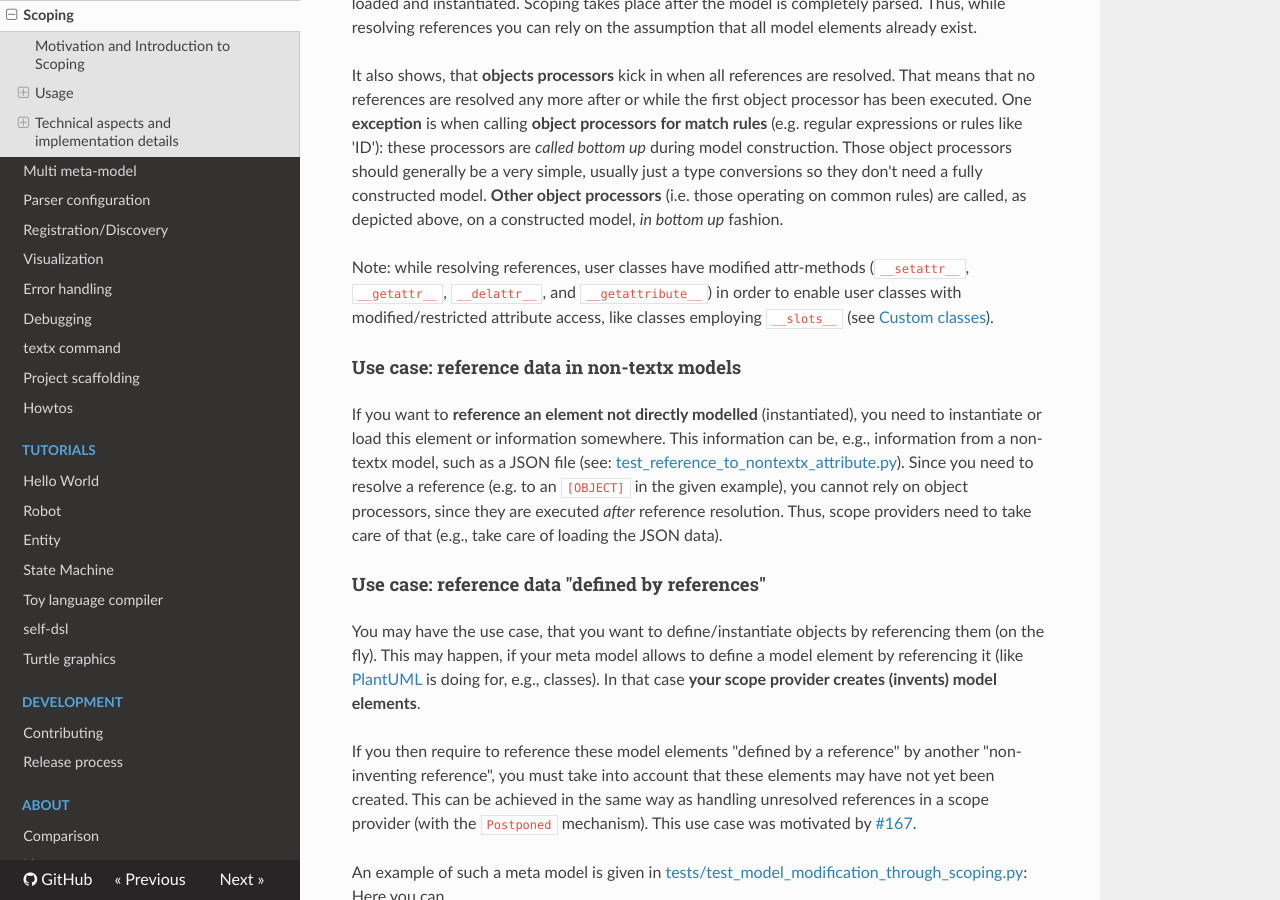
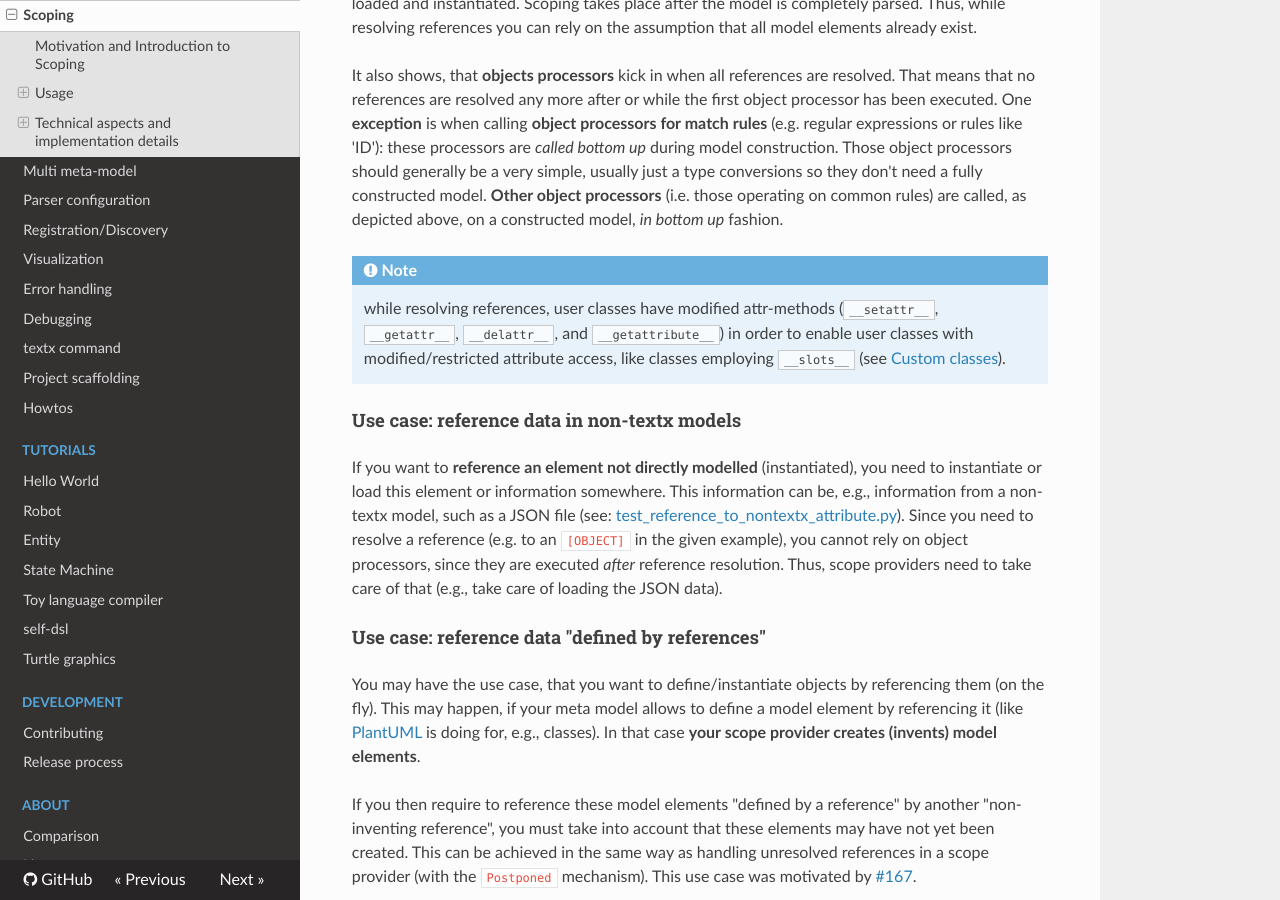
Before and after one commit to textX/textX, an MkDocs documentation site: the page built from docs/scoping.md, in a window 1280 px wide and 900 px high, scrolled down 5861 px. Built offline with MkDocs 1.6.1, drawn with Linux system fonts in a browser that asks for light colours; nearby versions of some CDN libraries; comment, search, counter and statistics services are not loaded; part of the change alters nothing that is shown.

```diff
--- a/docs/scoping.md
+++ b/docs/scoping.md
@@ -288,11 +288,12 @@ simple, usually just a type conversions so they don't need a fully constructed m
 **Other object processors** (i.e. those operating on common rules) are called,
 as depicted above, on a constructed model, *in bottom up* fashion.
 
-Note: while resolving references,
-user classes have modified attr-methods (`__setattr__`, `__getattr__`, `__delattr__`, and `__getattribute__`)
-in order to enable user classes with modified/restricted attribute access,
-like classes employing `__slots__`
-(see [Custom classes](metamodel.md##custom-classes)).
+!!! note
+    while resolving references,
+    user classes have modified attr-methods (`__setattr__`, `__getattr__`, `__delattr__`, and `__getattribute__`)
+    in order to enable user classes with modified/restricted attribute access,
+    like classes employing `__slots__`
+    (see [Custom classes](metamodel.md##custom-classes)).
 
 #### Use case: reference data in non-textx models
 
```
